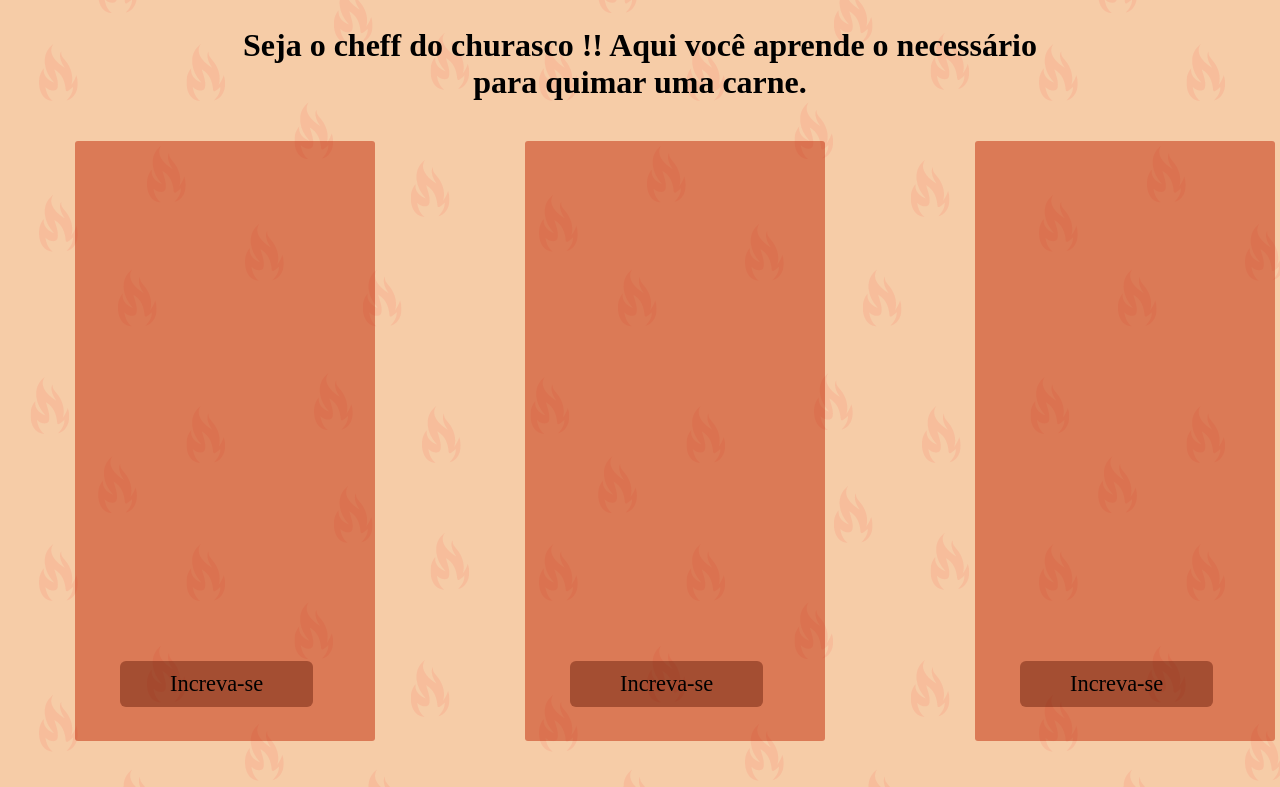
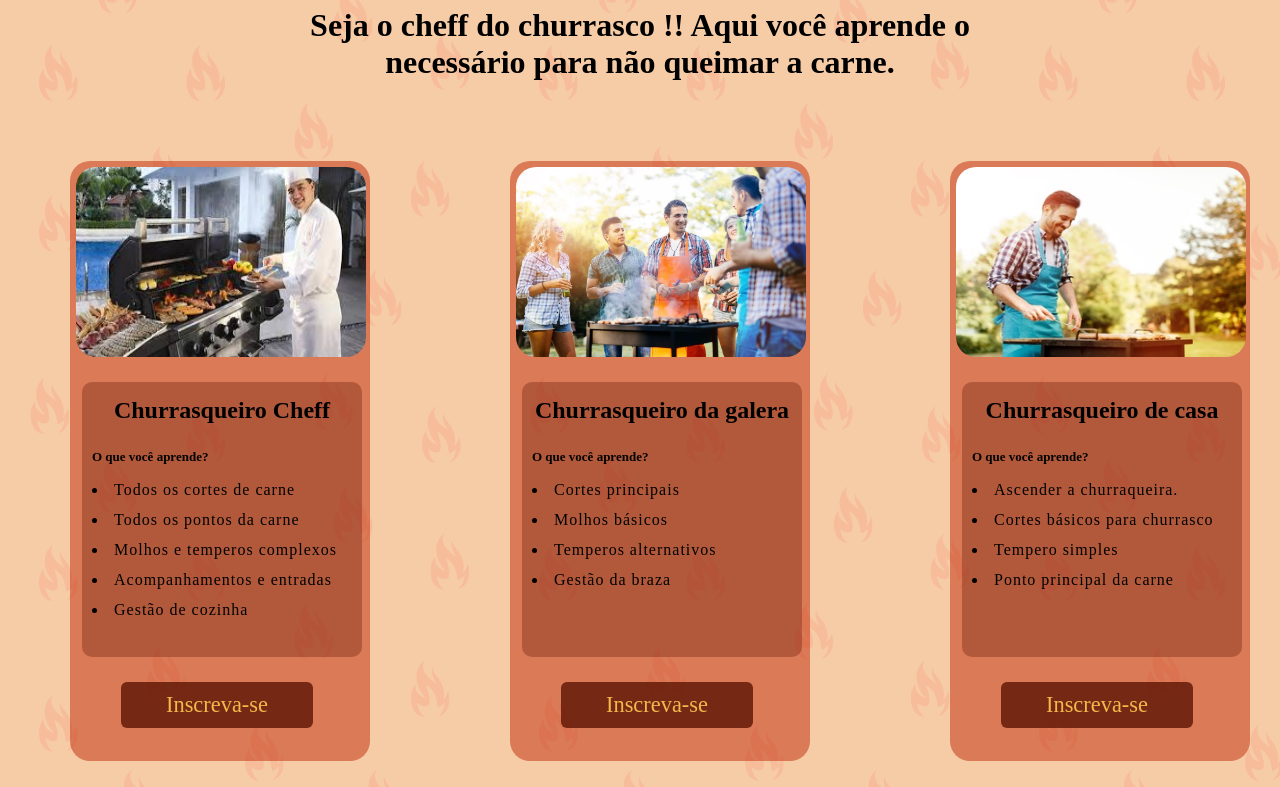
Before and after one commit to LeoCalisto/LandPage_Churras, a plain HTML site: page Index.html in a window 1280 px wide. Shown: the part 148-935 px from the top of the page. Drawn offline with Linux system fonts and the light colour scheme.

Commit message:
add img - descripition - btn

```diff
--- a/CSS/style.css
+++ b/CSS/style.css
@@ -2,9 +2,10 @@
     margin: 0px;
     padding: 0px;
 }
+/* topo - Header */
 header{
     background-image: linear-gradient(to right,#f2b84bab,#bf2604ec,#591202c9);
-    height: 135px;
+    height: 115px;
     box-shadow: 1px 2px 10px rgba(0, 0, 0, 0.301);
     border-radius: 3px;
 }
@@ -26,7 +27,7 @@ header nav ul li{
 }
 a{
     text-decoration: none;
-    color: black;
+    color: #F2B84B;
     font-size: 1.4em;
     padding: 10px;
 }
@@ -34,6 +35,7 @@ a:hover{
     background-color: #59120233;
     border-radius: 10px;
 }
+/* conteudo - body */
 h3{
     margin: 40px auto;
     text-align: center;
@@ -46,7 +48,7 @@ body{
     width: 100%;
     height: 100%;
 }
-#home #hm{
+#home a#hm{
     background-color: #59120233;
     border-radius: 10px;
 }
@@ -56,32 +58,59 @@ body{
     margin: 0px auto;
     height: 700px;
 }
-
 .conteudo-sec{
     width: 300px;
     height: 600px;
-    margin: 0 75px;
+    margin: 40px 70px 0px 70px;
     background-color: #bf26047e;
-    border-radius: 3px;
+    border-radius: 20px;
     position: relative;
-}
-#sessao-1{
     float: left;
 }
-#sessao-2{
-    float: left;
+.imagens{
+    width: 290px;
+    height: 190px;
+    position: relative;
+    margin:2%;
+    border-radius: 20px;
 }
-#sessao-3{
-    float: left;
+#conteiner-descrition{
+    position: absolute;
+    width: 260px;
+    height: 255px;
+    margin: 5% 4%;
+    border-radius: 10px;
+    background-color: #59120250;
+    padding: 10px;
+}
+#conteiner-descrition h4{
+    text-align: center;
+    margin:2% 0%;
+    font-size: 24px;
+}
+#conteiner-descrition h6{
+    margin: 25px 0px 10px 0px;
+    font-size: 13px;
+}
+#conteiner-descrition ul li{
+    list-style: inside;
+    letter-spacing: 1px;
+    line-height: 30px;
 }
 .btn-inscrever{
     position: absolute;
-    margin: 520px 45px 0px 45px;
-    padding: 10px 50px;
-    background-color: #5912026c;
+    padding: 10px 45px;
+    background-color: #591202c7;
     border-radius: 6px;
+    margin: 105% 17%;
+}
+.btn-inscrever:hover{
+    padding:15px 48px;
+    transition: ease-in;
+    transition: 250ms;
+    background-color: #460f03;
+ }
 
-}
 footer{
     height: 50px;
     background-color: #bf2604af;
--- a/Index.html
+++ b/Index.html
@@ -25,18 +25,56 @@
     </header>
     <main>
 
-        <h3>Seja o cheff do churasco !! Aqui você aprende o necessário para quimar uma carne.</h3>
+        <h3>Seja o cheff do churrasco !! Aqui você aprende o necessário para não queimar a carne.</h3>
 
         <div id="conteudo">
             <section class="conteudo-sec" id="sessao-1">
-                <a href="#" class="btn-inscrever">Increva-se</a>
+                <img src="IMG/churras med.jpg" alt="" class="imagens">
+                <div id="conteiner-descrition">
+                    <h4>Churrasqueiro Cheff</h4>
+                    <h6>O que você aprende?</h6>
+                    <ul>
+                        <li>Todos os cortes de carne</li>
+                        <li>Todos os pontos da carne</li>
+                        <li>Molhos e temperos complexos</li>
+                        <li>Acompanhamentos e entradas</li>
+                        <li>Gestão de cozinha</li>
+                    </ul>
+                </div>
+                <a href="#" class="btn-inscrever">Inscreva-se</a>
             </section>
+
             <section class="conteudo-sec" id="sessao-2">
-                <a href="#" class="btn-inscrever">Increva-se</a>
+                <img src="IMG/images.webp" alt="" class="imagens">
+                <div id="conteiner-descrition">
+                    <h4>Churrasqueiro da galera</h4>
+                    <h6>O que você aprende?</h6>
+                    <ul>
+                        <li>Cortes principais</li>
+                        <li>Molhos básicos</li>
+                        <li>Temperos alternativos</li>
+                        <li>Gestão da braza</li>
+
+                    </ul>
+                </div>
+                <a href="#" class="btn-inscrever">Inscreva-se</a>
             </section>
+
             <section class="conteudo-sec" id="sessao-3">
-                <a href="#" class="btn-inscrever">Increva-se</a>
+               <img src="IMG/homem-na-churrasqueira-1496335610724_v2_300x225.jpg" alt="" class="imagens">
+                <div id="conteiner-descrition">
+                    <h4>Churrasqueiro de casa</h4>
+                    <h6>O que você aprende?</h6>
+                    <ul>
+                        <li>Ascender a churraqueira.</li>
+                        <li>Cortes básicos para churrasco</li>
+                        <li>Tempero simples</li>
+                        <li>Ponto principal da carne</li>
+                    </ul>
+                </div>
+                <a href="#" class="btn-inscrever">Inscreva-se</a>
             </section>
+
         </div>
     </main>
 
```
Also changed, not shown: IMG/churras med.jpg (added), IMG/fundo.png (deleted), IMG/homem-na-churrasqueira-1496335610724_v2_300x225.jpg (added), IMG/images.webp (added).
